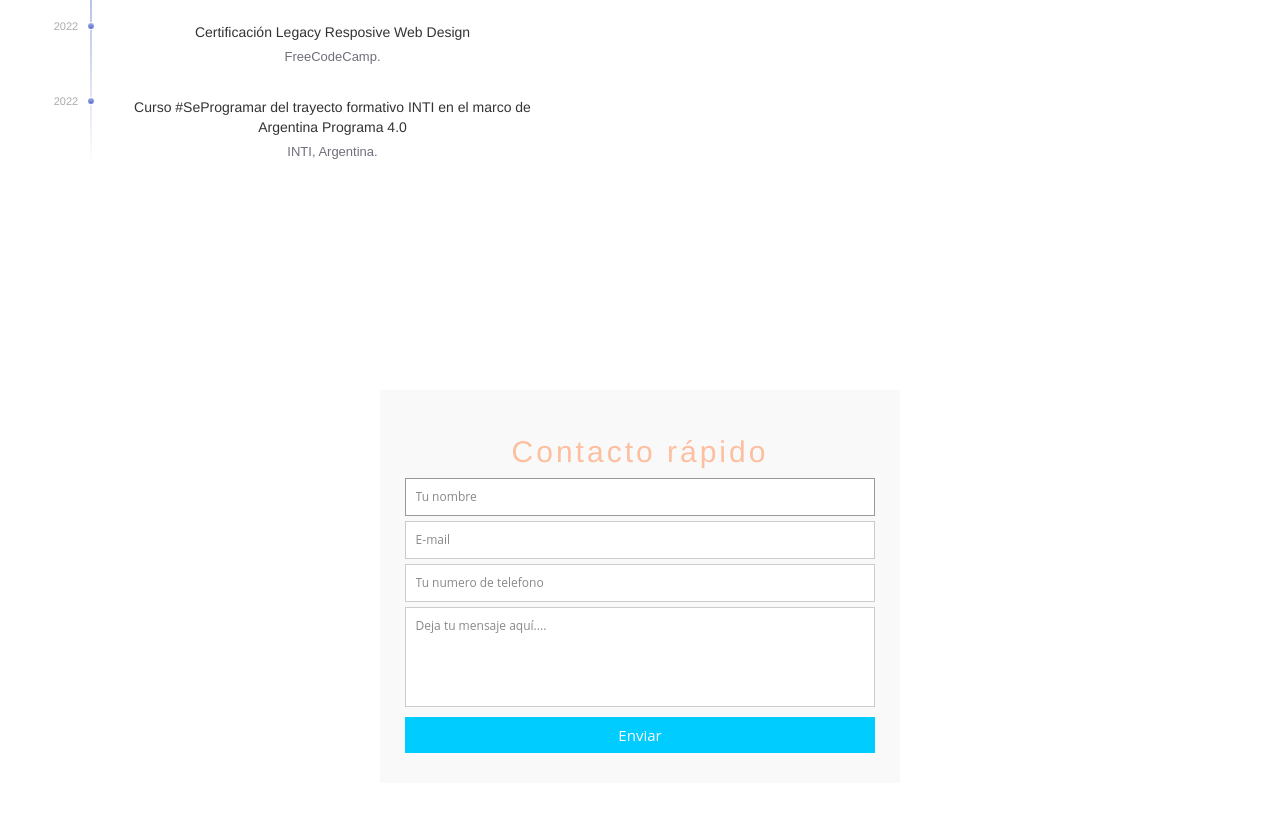
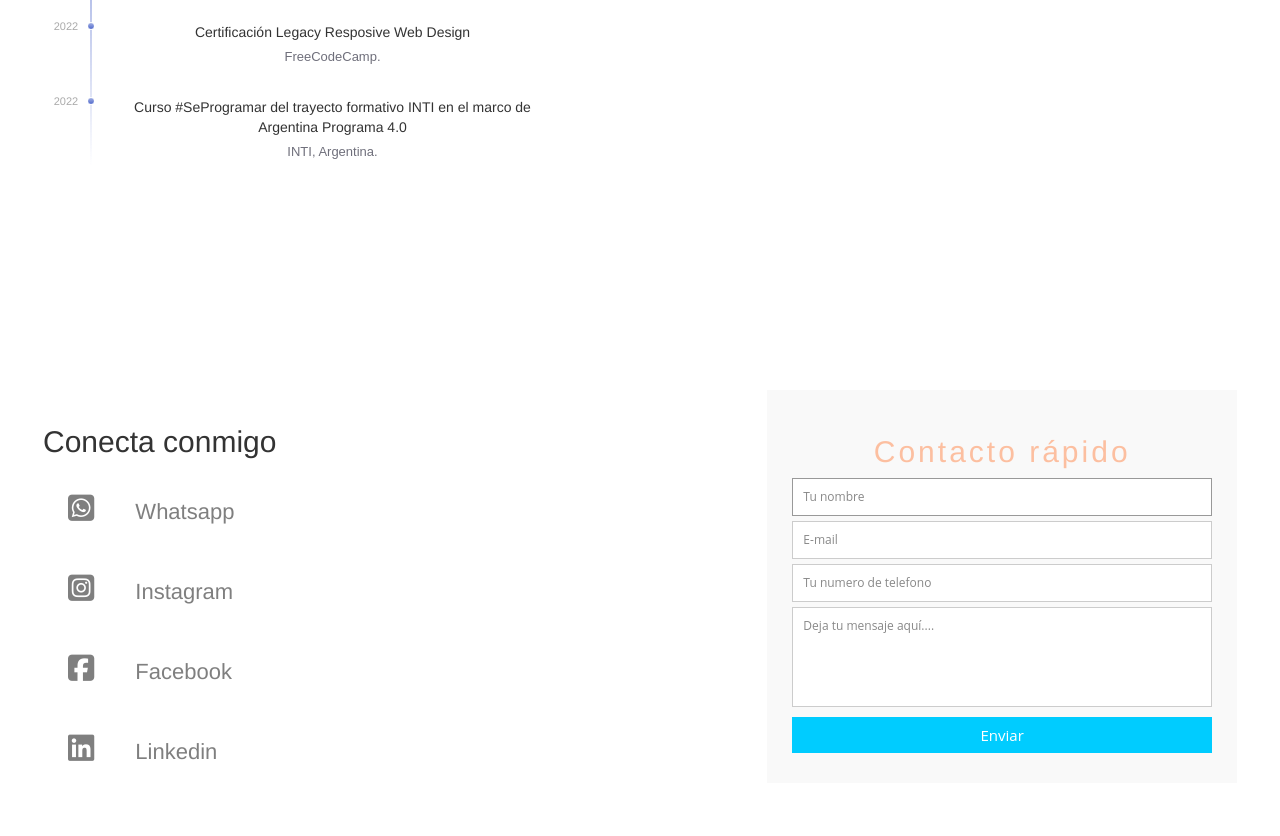
Before and after one commit to conradosimon2013/MiCv, a plain HTML site: page CV.HTML in a window 1280 px wide. Shown: the part 1905-2741 px from the top of the page. Drawn offline with nearby package versions, Linux system fonts and the light colour scheme.

Commit message:
Se agrego cuadro redes

```diff
--- a/CV.HTML
+++ b/CV.HTML
@@ -151,7 +151,28 @@ Optional theme -->
 
   </div>
     </section>
-    <section class="et-slide" id="tab-react">
+    <section class="et-slide" id="tab-react" >
+<div class="container" style="width:45%; width: 100vh;">
+
+    <div style="text-align: left; text-decoration: none;">
+
+      <h2>Conecta conmigo</h2>
+<div style="height: 300px;">
+
+<div style="display:block;">
+  <a href="" class="fa-brands-a" style="font-size: 22px;"><i class="fa-brands fa-square-whatsapp"></i> Whatsapp</a></div>
+  <div style="display:block;">
+  <a href="" class="fa-brands-a" style="font-size: 22px;"><i class="fa-brands fa-square-instagram"></i> Instagram</a></div>
+  <div style="display:block;">
+  <a href="" class="fa-brands-a" style="font-size: 22px;"><i class="fa-brands fa-square-facebook"></i> Facebook</a></div>
+  <div style="display:block;">
+  <a href="" class="fa-brands-a" style="font-size: 22px;"><i class="fa-brands fa-linkedin"></i> Linkedin</a> </div>  </div>
+
+
+
+   </div>
+</div>
+
 <div class="container" style="width:45%;">
   <form id="contact" action="" method="post">
     <h3>Contacto rápido</h3>
--- a/style.css
+++ b/style.css
@@ -979,3 +979,23 @@ fieldset {
 #tab-flexbox {
     height:auto;
 }
+
+
+#tab-react {
+    flex-direction: initial !important;
+}
+
+.fa-brands {
+    font-size: 30px;
+    padding: 25px;
+}
+
+.fa-brands-a {
+    text-decoration: none;
+    color: rgba(0, 0, 0, 0.5);
+}
+
+.fa-brands-a:hover {
+    text-decoration: none;
+    color: rgba(0, 0, 0, 0.9);
+}
```
